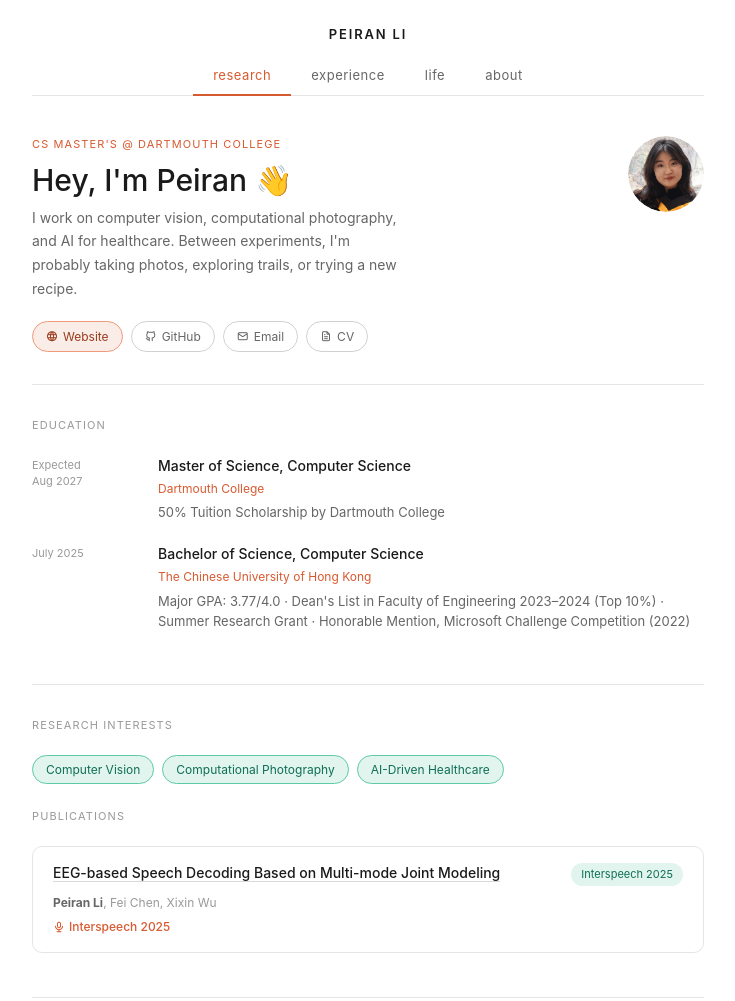
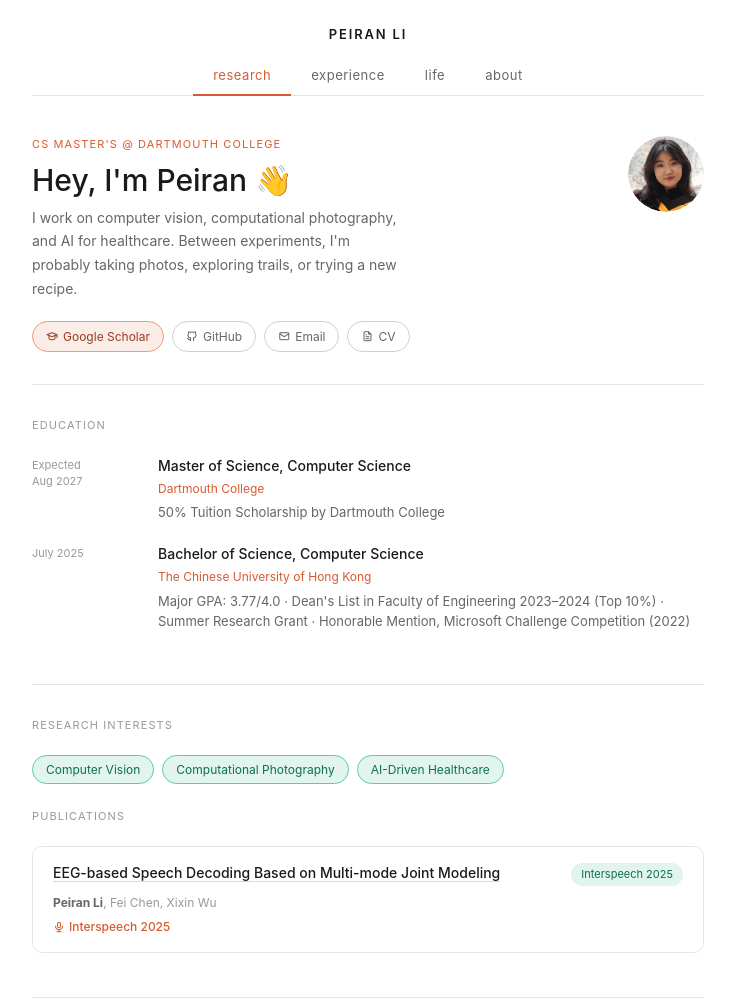
Before and after one commit to Prsteps/Peiran-Website, a plain HTML site: page index.html in a window 1280 px wide. Shown: the top 1001 px of the page, without its empty margins (272-1007 px from the left). Drawn offline with Linux system fonts and the light colour scheme.

Commit message:
replace website with google scholar

```diff
--- a/index.html
+++ b/index.html
@@ -291,7 +291,7 @@
       <h1 class="hero-name">Hey, I'm Peiran 👋</h1>
       <p class="hero-sub">I work on computer vision, computational photography, and AI for healthcare. Between experiments, I'm probably taking photos, exploring trails, or trying a new recipe.</p>
       <div class="hero-links">
-        <a class="pill pill-accent" href="https://prsteps.github.io/Peiran.github.io/" target="_blank"><i class="ti ti-world"></i> Website</a>
+        <a class="pill pill-accent" href="https://scholar.google.com/citations?user=oMGvcq8AAAAJ&hl=en" target="_blank"><i class="ti ti-school"></i> Google Scholar</a>
         <a class="pill" href="https://github.com/prsteps" target="_blank"><i class="ti ti-brand-github"></i> GitHub</a>
         <a class="pill" href="mailto:peiran.li302@gmail.com"><i class="ti ti-mail"></i> Email</a>
         <a class="pill" href="#"><i class="ti ti-file-text"></i> CV</a>
@@ -462,7 +462,7 @@
     <span class="footer-left">© 2025 Peiran Li · Dartmouth College</span>
     <div class="footer-links">
       <a href="mailto:peiran.li.gr@dartmouth.edu">Email</a>
-      <a href="https://prsteps.github.io/Peiran.github.io/" target="_blank">Website</a>
+      <a href="https://scholar.google.com/citations?user=oMGvcq8AAAAJ&hl=en" target="_blank">Website</a>
     </div>
   </footer>
 
```
